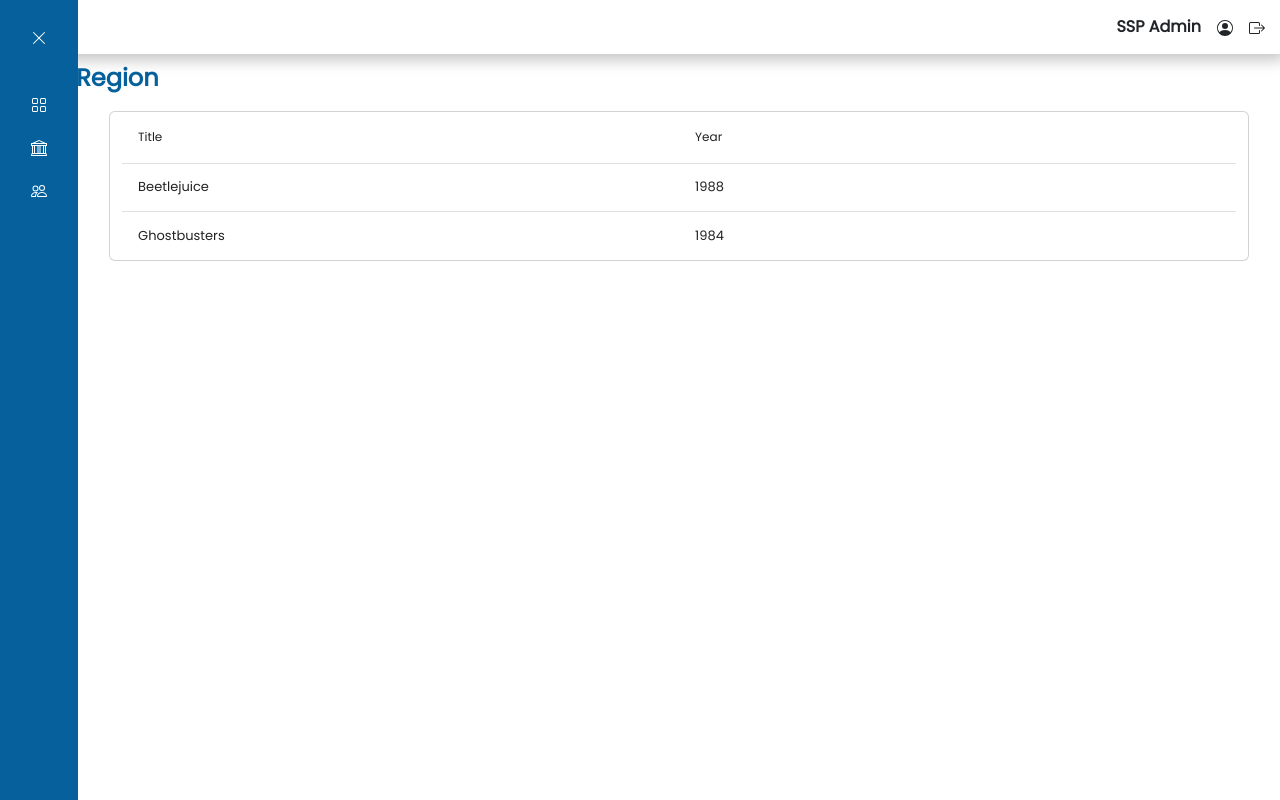
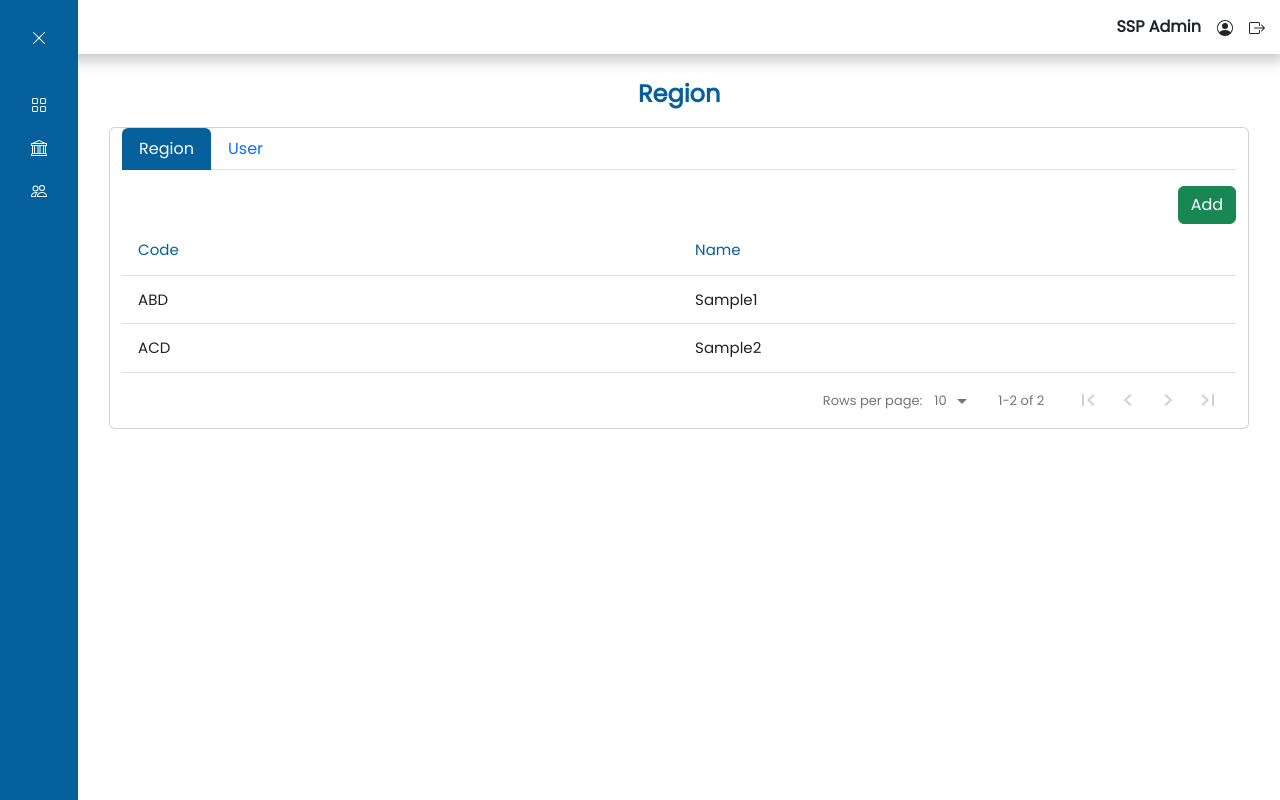
Before and after one commit to MercyAngelin2000/SSP-Admin, a React (Create React App) app: page /region in a window 1280 px wide. Built offline with nearby package versions, Linux system fonts and the light colour scheme.

Commit message:
Added tabs in region

```diff
--- a/src/App.css
+++ b/src/App.css
@@ -5,3 +5,7 @@
   color: #05609c;
   padding: 10px;
 }
+.nav-item.active a {
+  background-color: #05609c;
+  color: white;
+}
--- a/src/views/Region.js
+++ b/src/views/Region.js
@@ -1,39 +1,98 @@
-import React from 'react'
+import React, { useEffect, useState } from 'react'
 import '../App.css'
 import DataTable from 'react-data-table-component';
 
 function Region() {
+
+  const [selectedTab, setSelectedTab] = useState('region')
+
+  useEffect(() => {
+    console.log(selectedTab);
+    if (selectedTab === 'region') {
+      document.getElementById("region").classList.add("active")
+      document.getElementById("user").classList.remove("active")
+    } else {
+      document.getElementById("region").classList.remove("active")
+      document.getElementById("user").classList.add("active")
+    }
+  }, [selectedTab])
+
   const columns = [
     {
-      name: 'Title',
-      selector: row => row.title,
+      name: 'Code',
+      selector: row => row.code,
     },
     {
-      name: 'Year',
-      selector: row => row.year,
+      name: 'Name',
+      selector: row => row.name,
     },
   ];
 
+  const customStyles = {
+    headCells: {
+      style: {
+        fontWeight: '501',
+        fontSize: '15px',
+        color: '#05609c'
+      },
+    },
+    cells: {
+      style: {
+        fontSize: '15px',
+
+      },
+    },
+  };
+
   const data = [
-      {
+    {
       id: 1,
-      title: 'Beetlejuice',
-      year: '1988',
+      code: 'ABD',
+      name: 'Sample1',
     },
     {
       id: 2,
-      title: 'Ghostbusters',
-      year: '1984',
+      code: 'ACD',
+      name: 'Sample2',
     },
   ]
+
+
+
   return (
     <div>
-      <h4 className='title fw-bold'>Region</h4>
+       <div className='d-flex justify-content-center mt-3'>
+      <h4 className='title fw-bold '>Region</h4>
+
+       </div>
       <div className='container card'>
-      <DataTable
-			columns={columns}
-			data={data}
-		/>
+        <ul class="nav nav-tabs" >
+          <li class="nav-item " id="region" onClick={() => setSelectedTab('region')}>
+            <a class="nav-link " aria-current="page" href="#">Region</a>
+          </li>
+          <li class="nav-item" id="user" onClick={() => setSelectedTab('user')}>
+            <a class="nav-link" href="#">User</a>
+          </li>
+        </ul>
+
+        {selectedTab == 'region' &&
+          <section id='regiontbl'>
+            <div className='d-flex justify-content-end mt-3'>
+              <button className='btn btn-success'>Add</button>
+            </div>
+            <DataTable
+              pagination
+              customStyles={customStyles}
+              columns={columns}
+              data={data}
+            />
+          </section>}
+
+        {selectedTab == 'user' &&
+          <section id='user'>
+            <h4>User</h4>
+          </section>}
+
       </div>
     </div>
   )
```
